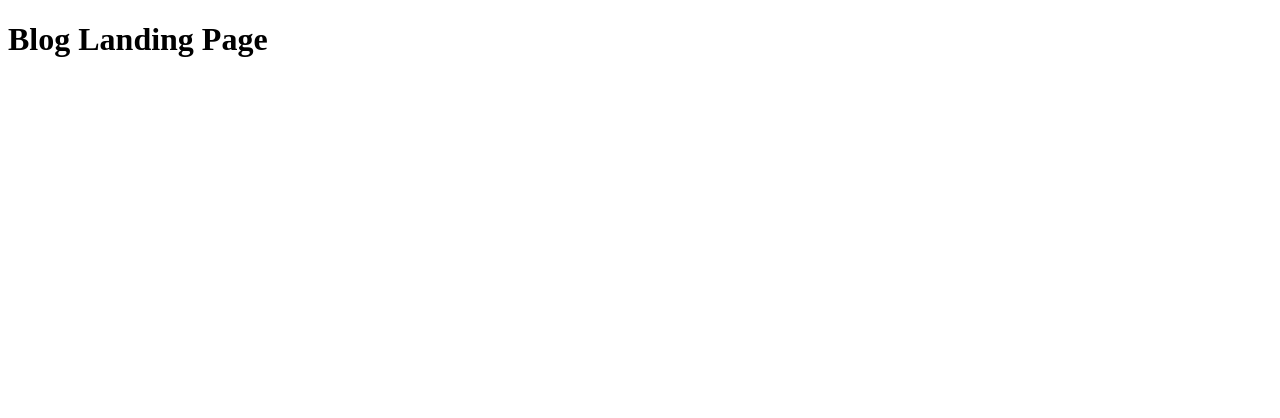
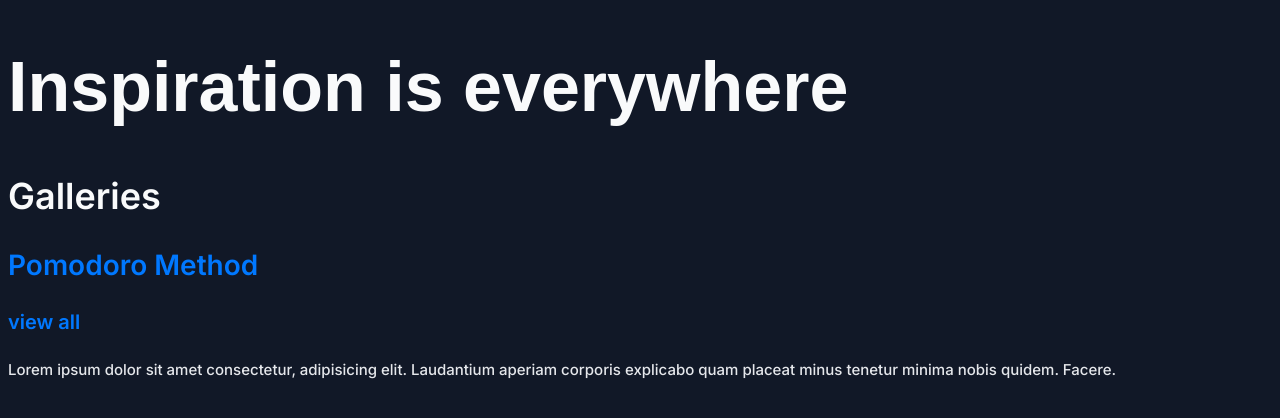
Before and after one commit to KevinCF5/VC-challenge1-blog-landing-page, a plain HTML site: page index.html in a window 1280 px wide. Drawn offline with Linux system fonts and the light colour scheme; a web font is replaced by a local one.

Commit message:
CU-86c3zj3tz - Defining CSS variables and Typography from Figma design

```diff
--- /dev/null
+++ b/assets/css/_variables.css
@@ -0,0 +1,14 @@
+/* VARIABLES */
+
+:root {
+  --background: #111827;
+  --grey01: #f9fafb;
+  --grey02: #e5e7eb;
+  --blue01: #111827;
+  --blue02: #0078ff;
+  --primaryGradient: linear-gradient(93.54deg, #3b82f6 9.03%, #d946ef 43.88%);
+  --fontWeightRegular: 400;
+  --fontWeightMedium: 500;
+  --fontWeightSemiBold: 600;
+  --fontWeightBold: 700;
+}
--- a/assets/css/main.css
+++ b/assets/css/main.css
@@ -1 +1,47 @@
-@import url("variables.css");
+@import url("_variables.css");
+
+html {
+  font-size: 62.5%;
+  font-family: "Inter", sans-serif;
+}
+
+body {
+  background-color: var(--background);
+  color: var(--grey01);
+}
+
+/* TYPOGRAPHY */
+
+h2,
+h3,
+h4 {
+  font-weight: var(--fontWeightSemiBold);
+}
+
+h1 {
+  color: var(--primaryGradient);
+  font-weight: var(--fontWeightBold);
+  font-size: 7rem;
+  font-family: "Fira Sans Condensed", sans-serif;
+}
+
+h2 {
+  color: var(--grey01);
+  font-size: 3.6rem;
+}
+
+h3 {
+  color: var(--blue02);
+  font-size: 2.8rem;
+}
+
+h4 {
+  color: var(--blue02);
+  font-size: 2rem;
+}
+
+p {
+  color: var(--grey02);
+  font-weight: var(--fontWeightMedium);
+  font-size: 1.5rem;
+}
--- a/assets/css/variables.css
+++ /dev/null
@@ -1,5 +0,0 @@
-/* VARIABLES */
-
-:root {
-  --background: #000;
-}
--- a/index.html
+++ b/index.html
@@ -3,10 +3,31 @@
   <head>
     <meta charset="UTF-8" />
     <meta name="viewport" content="width=device-width, initial-scale=1.0" />
+    <link rel="preconnect" href="https://fonts.googleapis.com" />
+    <link rel="preconnect" href="https://fonts.gstatic.com" crossorigin />
+    <link
+      href="https://fonts.googleapis.com/css2?family=Inter:ital,opsz,wght@0,14..32,100..900;1,14..32,100..900&display=swap"
+      rel="stylesheet"
+    />
+    <link rel="preconnect" href="https://fonts.googleapis.com" />
+    <link rel="preconnect" href="https://fonts.gstatic.com" crossorigin />
+    <link
+      href="https://fonts.googleapis.com/css2?family=Fira+Sans+Condensed:ital,wght@0,100;0,200;0,300;0,400;0,500;0,600;0,700;0,800;0,900;1,100;1,200;1,300;1,400;1,500;1,600;1,700;1,800;1,900&family=Inter:ital,opsz,wght@0,14..32,100..900;1,14..32,100..900&display=swap"
+      rel="stylesheet"
+    />
+    <link rel="stylesheet" href="./assets/css/main.css" />
     <title>Blog Landing Page</title>
   </head>
   <body>
-    <h1>Blog Landing Page</h1>
+    <h1>Inspiration is everywhere</h1>
+    <h2>Galleries</h2>
+    <h3>Pomodoro Method</h3>
+    <h4>view all</h4>
+    <p>
+      Lorem ipsum dolor sit amet consectetur, adipisicing elit. Laudantium
+      aperiam corporis explicabo quam placeat minus tenetur minima nobis quidem.
+      Facere.
+    </p>
     <section></section>
     <section></section>
   </body>
```
